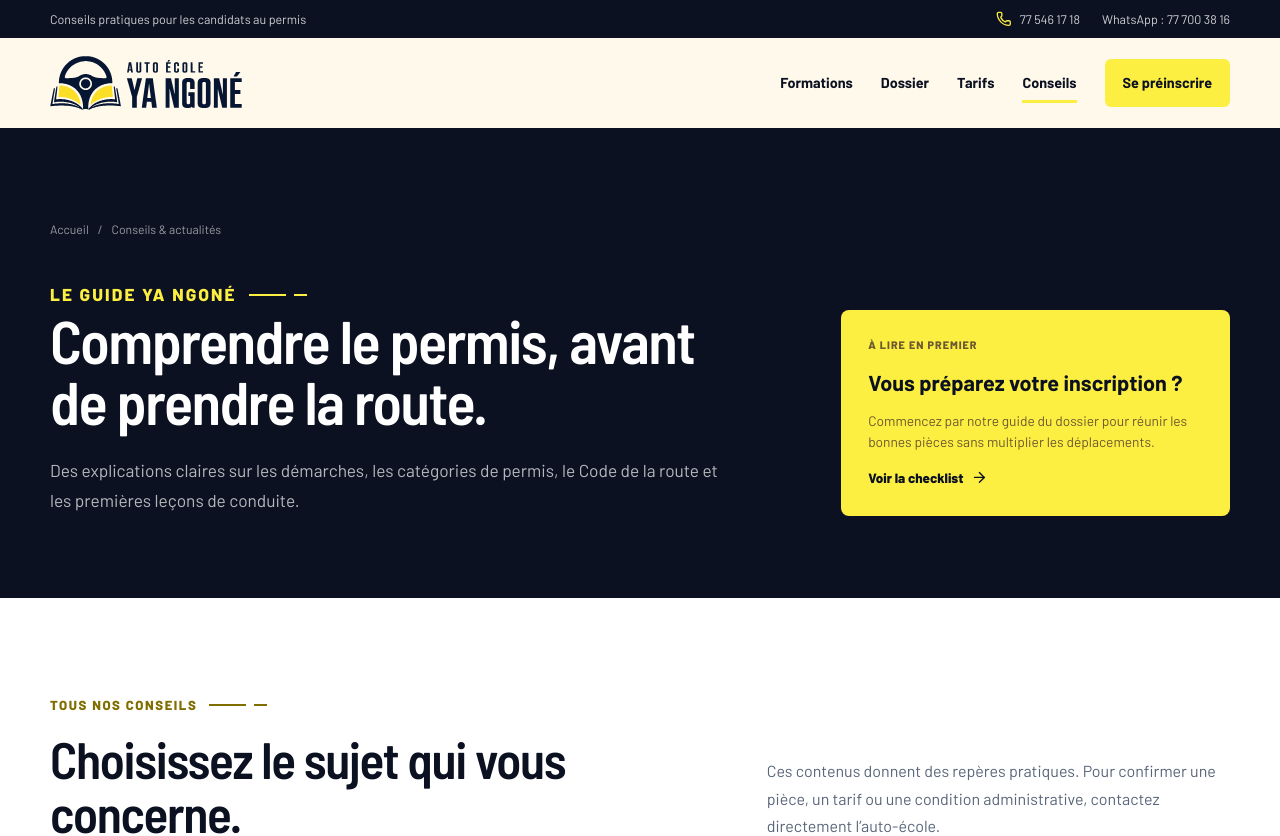
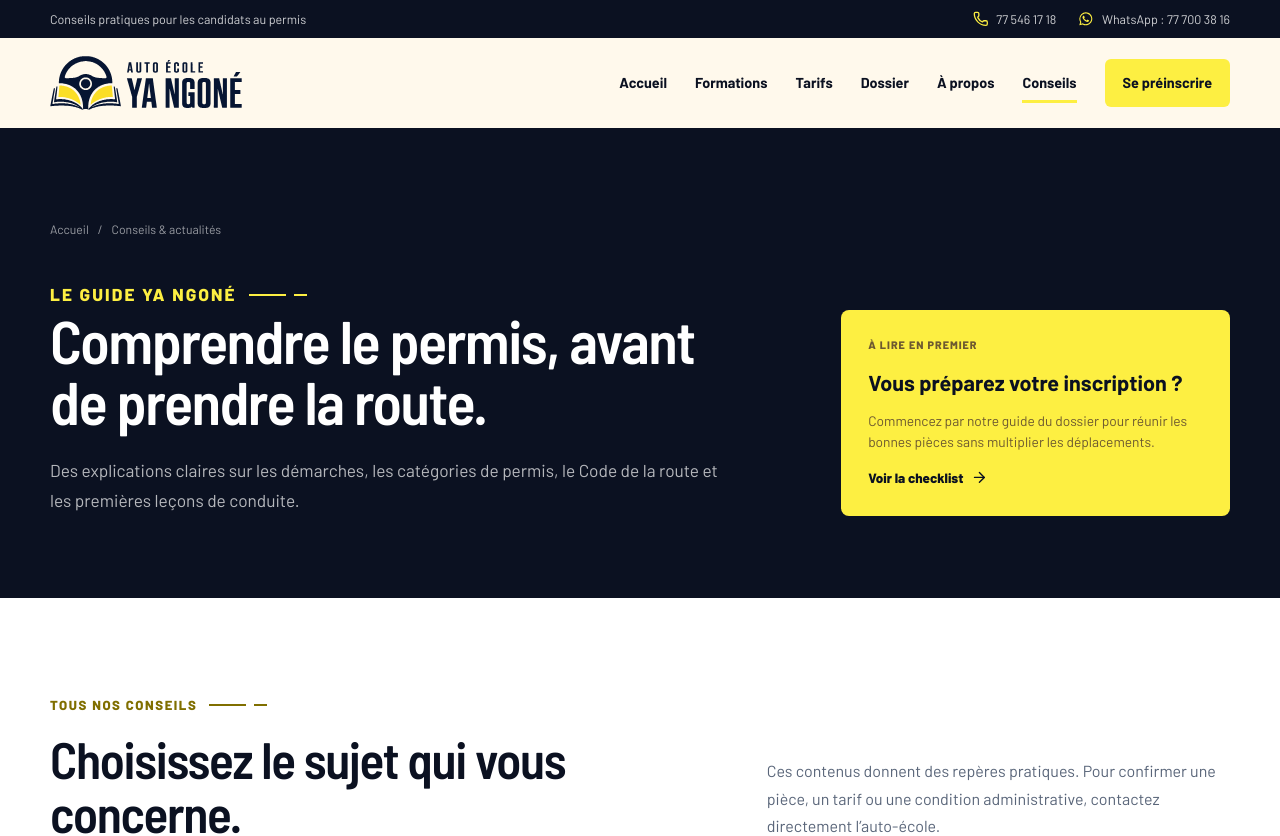
Before and after one commit to manuelCan-Do-IT/auto-ecole-ya-ngone, a Next.js app: page /conseils in a window 1280 px wide. Shown: the top 836 px of the page. Built offline with nearby package versions, Linux system fonts and the light colour scheme; no server answers.

Commit message:
fix: ajout du vrai logo WhatsApp et restauration du lien Accueil dans la navbar

```diff
--- a/app/components/EditorialChrome.tsx
+++ b/app/components/EditorialChrome.tsx
@@ -1,5 +1,6 @@
 import Link from "next/link";
-import { ArrowRight, Menu, MessageCircle, Phone } from "lucide-react";
+import { ArrowRight, Menu, Phone } from "lucide-react";
+import { WhatsAppIcon } from "./WhatsAppIcon";
 
 export function EditorialHeader() {
   return (
@@ -7,7 +8,7 @@ export function EditorialHeader() {
       <div className="utility-bar">
         <div className="container utility-inner">
           <span>Conseils pratiques pour les candidats au permis</span>
-          <div><a href="tel:+221775461718"><Phone aria-hidden="true" /> 77 546 17 18</a><a href="https://wa.me/221777003816">WhatsApp : 77 700 38 16</a></div>
+          <div><a href="tel:+221775461718"><Phone aria-hidden="true" /> 77 546 17 18</a><a href="https://wa.me/221777003816" target="_blank" rel="noreferrer"><WhatsAppIcon /> WhatsApp : 77 700 38 16</a></div>
         </div>
       </div>
       <nav className="container main-nav" aria-label="Navigation principale">
@@ -21,15 +22,17 @@ export function EditorialHeader() {
           />
         </Link>
         <div className="editorial-desktop-nav">
+          <Link href="/">Accueil</Link>
           <Link href="/#formations">Formations</Link>
+          <Link href="/#tarifs">Tarifs</Link>
           <Link href="/#inscription">Dossier</Link>
-          <Link href="/#tarifs">Tarifs</Link>
+          <Link href="/#apropos">À propos</Link>
           <Link className="is-current" href="/conseils">Conseils</Link>
           <Link className="nav-cta" href="/#preinscription">Se préinscrire</Link>
         </div>
         <details className="editorial-menu">
           <summary aria-label="Ouvrir le menu"><Menu aria-hidden="true" /></summary>
-          <div><Link href="/">Accueil</Link><Link href="/#formations">Formations</Link><Link href="/#inscription">Dossier</Link><Link href="/#tarifs">Tarifs</Link><Link href="/conseils">Conseils</Link><Link href="/#preinscription">Se préinscrire</Link></div>
+          <div><Link href="/">Accueil</Link><Link href="/#formations">Formations</Link><Link href="/#tarifs">Tarifs</Link><Link href="/#inscription">Dossier</Link><Link href="/#apropos">À propos</Link><Link href="/conseils">Conseils</Link><Link href="/#preinscription">Se préinscrire</Link></div>
         </details>
       </nav>
     </header>
@@ -41,7 +44,7 @@ export function EditorialFooter() {
     <footer className="editorial-footer">
       <div className="container footer-cta">
         <div><span>Une question sur votre permis ?</span><strong>Échangez directement avec Auto école Ya Ngoné.</strong></div>
-        <div className="footer-cta-actions"><a href="https://wa.me/221775461718" target="_blank" rel="noreferrer"><MessageCircle aria-hidden="true" /> WhatsApp</a><a href="tel:+221775461718"><Phone aria-hidden="true" /> Appeler</a></div>
+        <div className="footer-cta-actions"><a href="https://wa.me/221775461718" target="_blank" rel="noreferrer"><WhatsAppIcon /> WhatsApp</a><a href="tel:+221775461718"><Phone aria-hidden="true" /> Appeler</a></div>
       </div>
       <div className="container editorial-footer-grid">
         <div>
--- /dev/null
+++ b/app/components/WhatsAppIcon.tsx
@@ -0,0 +1,16 @@
+import { ComponentPropsWithoutRef } from "react";
+
+export function WhatsAppIcon(props: ComponentPropsWithoutRef<"svg">) {
+  return (
+    <svg
+      viewBox="0 0 24 24"
+      width="1em"
+      height="1em"
+      fill="currentColor"
+      aria-hidden="true"
+      {...props}
+    >
+      <path d="M12.011 1.985A10.01 10.01 0 0 0 2 12c0 1.77.46 3.498 1.332 5.027L2 22l5.127-1.33A9.99 9.99 0 0 0 12.01 22c5.523 0 10.01-4.48 10.01-10.015 0-5.535-4.487-10.01-10.009-10.01zm0 18.354a8.318 8.318 0 0 1-4.242-1.168l-.304-.18-3.149.818.839-3.064-.198-.316A8.307 8.307 0 0 1 3.666 12c0-4.601 3.743-8.344 8.345-8.344 4.601 0 8.344 3.743 8.344 8.344 0 4.602-3.743 8.339-8.344 8.339zm4.577-6.241c-.251-.126-1.488-.734-1.718-.818-.23-.084-.397-.126-.565.126-.167.251-.649.818-.795.985-.146.168-.293.188-.544.063-.251-.126-1.061-.391-2.022-1.248-.747-.666-1.252-1.489-1.398-1.74-.146-.251-.016-.387.11-.512.113-.113.251-.293.376-.44.126-.146.167-.251.251-.418.084-.167.042-.314-.021-.44-.063-.126-.565-1.36-.774-1.862-.204-.49-.412-.423-.565-.431l-.481-.008c-.167 0-.44.063-.67.314-.23.251-.879.858-.879 2.093 0 1.235.899 2.428 1.025 2.595.126.167 1.77 2.703 4.288 3.791.599.258 1.067.412 1.432.528.601.191 1.148.164 1.58.1.481-.071 1.488-.607 1.697-1.193.209-.586.209-1.088.146-1.193-.063-.105-.23-.168-.481-.293z" />
+    </svg>
+  );
+}
--- a/app/page.tsx
+++ b/app/page.tsx
@@ -20,6 +20,7 @@ import {
   Quote,
   X,
 } from "lucide-react";
+import { WhatsAppIcon } from "./components/WhatsAppIcon";
 import { siteContent } from "./site-content";
 import { featuredArticles } from "./editorial-content";
 
@@ -60,7 +61,7 @@ export default function Home() {
             <span><MapPin aria-hidden="true" /> Cité Avion, Ouakam — Dakar</span>
             <div>
               <a href="tel:+221775461718"><Phone aria-hidden="true" /> 77 546 17 18</a>
-              <a href="tel:+221777003816">77 700 38 16</a>
+              <a href="https://wa.me/221777003816" target="_blank" rel="noreferrer"><WhatsAppIcon /> 77 700 38 16</a>
             </div>
           </div>
         </div>
@@ -100,7 +101,7 @@ export default function Home() {
             <p className="hero-lead">Préparez les permis B, C et D au cœur de Ouakam, avec des informations claires à chaque étape.</p>
             <div className="hero-actions">
               <a className="button button-primary" href="#preinscription">Se préinscrire <ArrowRight aria-hidden="true" /></a>
-              <a className="button button-secondary" href={`https://wa.me/${whatsappNumber}`} target="_blank" rel="noreferrer"><MessageCircle aria-hidden="true" /> Écrire sur WhatsApp</a>
+              <a className="button button-secondary" href={`https://wa.me/${whatsappNumber}`} target="_blank" rel="noreferrer"><WhatsAppIcon /> Écrire sur WhatsApp</a>
             </div>
             <p className="microcopy">Une demande d’information ne vous engage à aucun paiement.</p>
           </div>
@@ -276,7 +277,7 @@ export default function Home() {
             <p className="eyebrow">Questions fréquentes</p>
             <h2>Les réponses avant de vous déplacer.</h2>
             <p>Vous ne trouvez pas votre réponse ? Écrivez directement sur WhatsApp.</p>
-            <a className="button button-secondary" href={`https://wa.me/${whatsappNumber}`} target="_blank" rel="noreferrer"><MessageCircle aria-hidden="true" /> Poser une question</a>
+            <a className="button button-secondary" href={`https://wa.me/${whatsappNumber}`} target="_blank" rel="noreferrer"><WhatsAppIcon /> Poser une question</a>
           </div>
           <div className="accordion">
             {siteContent.faq.map((item, index) => (
@@ -327,8 +328,8 @@ export default function Home() {
             <h2>Parlons de votre projet de permis.</h2>
             <p>Remplissez ces quelques informations. Votre demande sera préparée puis ouverte dans WhatsApp afin que vous puissiez l’envoyer directement.</p>
             <div className="contact-details">
-              <a href="https://wa.me/221775461718" target="_blank" rel="noreferrer"><span className="contact-icon whatsapp-icon"><MessageCircle aria-hidden="true" /></span><span><small>WhatsApp principal</small>77 546 17 18</span></a>
-              <a href="https://wa.me/221777003816" target="_blank" rel="noreferrer"><span className="contact-icon whatsapp-icon"><MessageCircle aria-hidden="true" /></span><span><small>Deuxième WhatsApp</small>77 700 38 16</span></a>
+              <a href="https://wa.me/221775461718" target="_blank" rel="noreferrer"><span className="contact-icon whatsapp-icon"><WhatsAppIcon /></span><span><small>WhatsApp principal</small>77 546 17 18</span></a>
+              <a href="https://wa.me/221777003816" target="_blank" rel="noreferrer"><span className="contact-icon whatsapp-icon"><WhatsAppIcon /></span><span><small>Deuxième WhatsApp</small>77 700 38 16</span></a>
               <a href="mailto:yangonendiaye85@yahoo.com"><span className="contact-icon mail-icon"><Mail aria-hidden="true" /></span><span><small>E-mail</small>yangonendiaye85@yahoo.com</span></a>
               <span><span className="contact-icon location-icon"><MapPin aria-hidden="true" /></span><span><small>Adresse</small>Cité Avion, Ouakam, Dakar</span></span>
             </div>
@@ -387,7 +388,7 @@ export default function Home() {
       <footer>
         <div className="container footer-cta">
           <div><span>Besoin d’une précision ?</span><strong>Votre projet de permis commence par une simple discussion.</strong></div>
-          <div className="footer-cta-actions"><a href="https://wa.me/221775461718" target="_blank" rel="noreferrer"><MessageCircle aria-hidden="true" /> Écrire sur WhatsApp</a><a href="tel:+221775461718"><Phone aria-hidden="true" /> Appeler maintenant</a></div>
+          <div className="footer-cta-actions"><a href="https://wa.me/221775461718" target="_blank" rel="noreferrer"><WhatsAppIcon /> Écrire sur WhatsApp</a><a href="tel:+221775461718"><Phone aria-hidden="true" /> Appeler maintenant</a></div>
         </div>
         <div className="container footer-grid">
           <div className="footer-about">
--- a/app/site-content.ts
+++ b/app/site-content.ts
@@ -6,7 +6,6 @@ export const siteContent = {
     { label: "Dossier", href: "#inscription" },
     { label: "À propos", href: "#apropos" },
     { label: "Conseils", href: "/conseils" },
-    { label: "Contact", href: "#contact" },
   ],
   benefits: [
     { title: "Un suivi à taille humaine", description: "Échangez avec le même interlocuteur pour comprendre votre parcours et avancer à votre rythme." },
```
